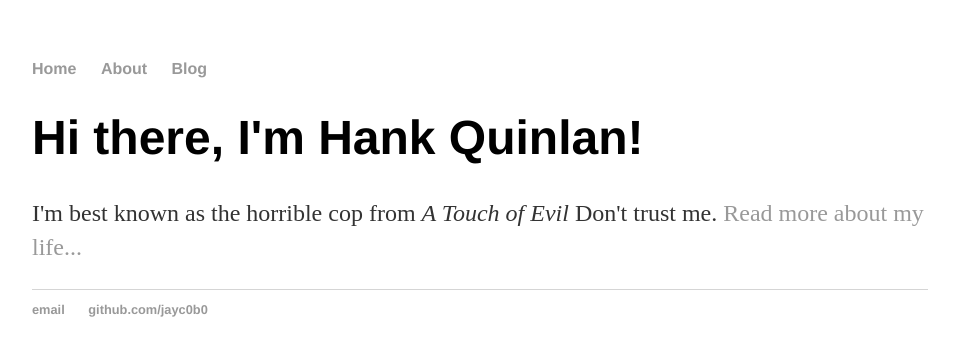
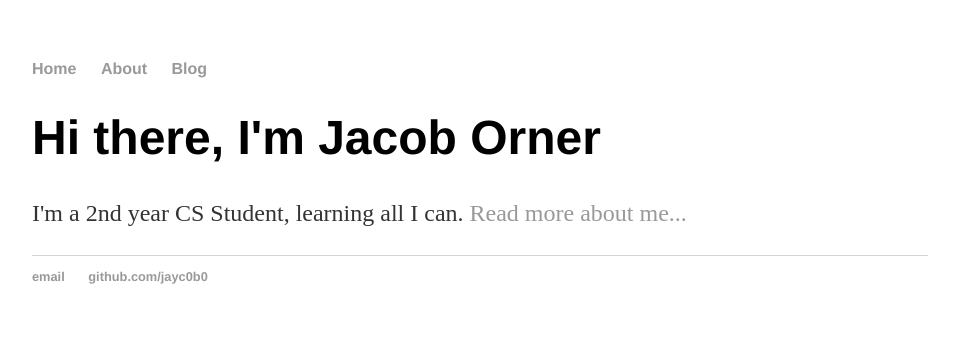
Before and after one commit to jayc0b0/jayc0b0.github.io, a Jekyll site: the page built from index.html, in a window 1280 px wide. Shown: the top 356 px of the page, without its empty margins (160-1119 px from the left). Built offline with Jekyll 4.4.1, drawn with Linux system fonts in a browser that asks for light colours.

Commit message:
Update index.html

```diff
--- a/index.html
+++ b/index.html
@@ -1,8 +1,8 @@
 ---
 layout: default
-title: Hank Quinlan, Horrible Cop
+title: Jacob Orner, Computer Science Student
 ---
 <div class="blurb">
-	<h1>Hi there, I'm Hank Quinlan!</h1>
-	<p>I'm best known as the horrible cop from <em>A Touch of Evil</em> Don't trust me. <a href="/about">Read more about my life...</a></p>
+	<h1>Hi there, I'm Jacob Orner</h1>
+	<p>I'm a 2nd year CS Student, learning all I can. <a href="/about">Read more about me...</a></p>
 </div><!-- /.blurb -->
```
